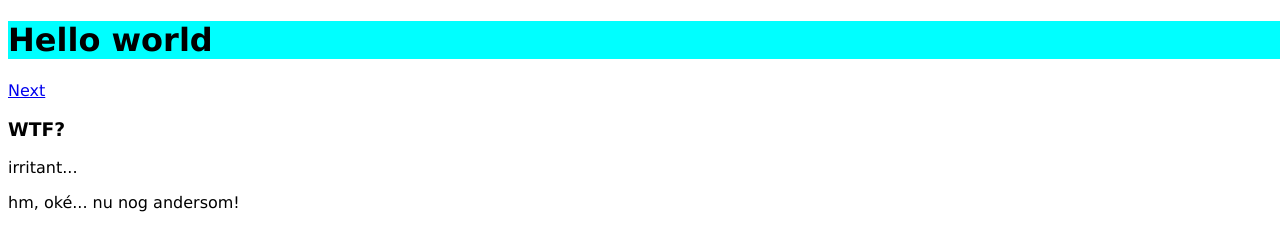
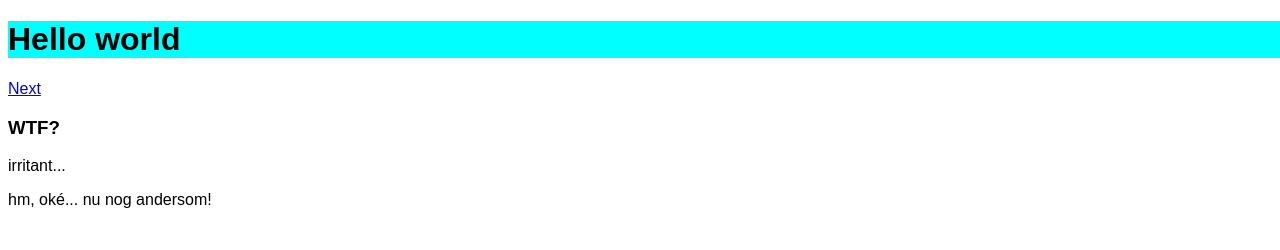
Before and after one commit to hsm23/MyFirstWebpage, a plain HTML site: page index.html in a window 1280 px wide. Drawn offline with Linux system fonts and the light colour scheme.

Commit message:
Blijkbaar heeft Chrome geen Verdana?

```diff
--- a/style.css
+++ b/style.css
@@ -1,7 +1,7 @@
 html, body {
   height: 100%;
   width: 100%;
-  font-family: Verdana;
+  font-family: sans-serif;
 }
 
 h1 {
```
